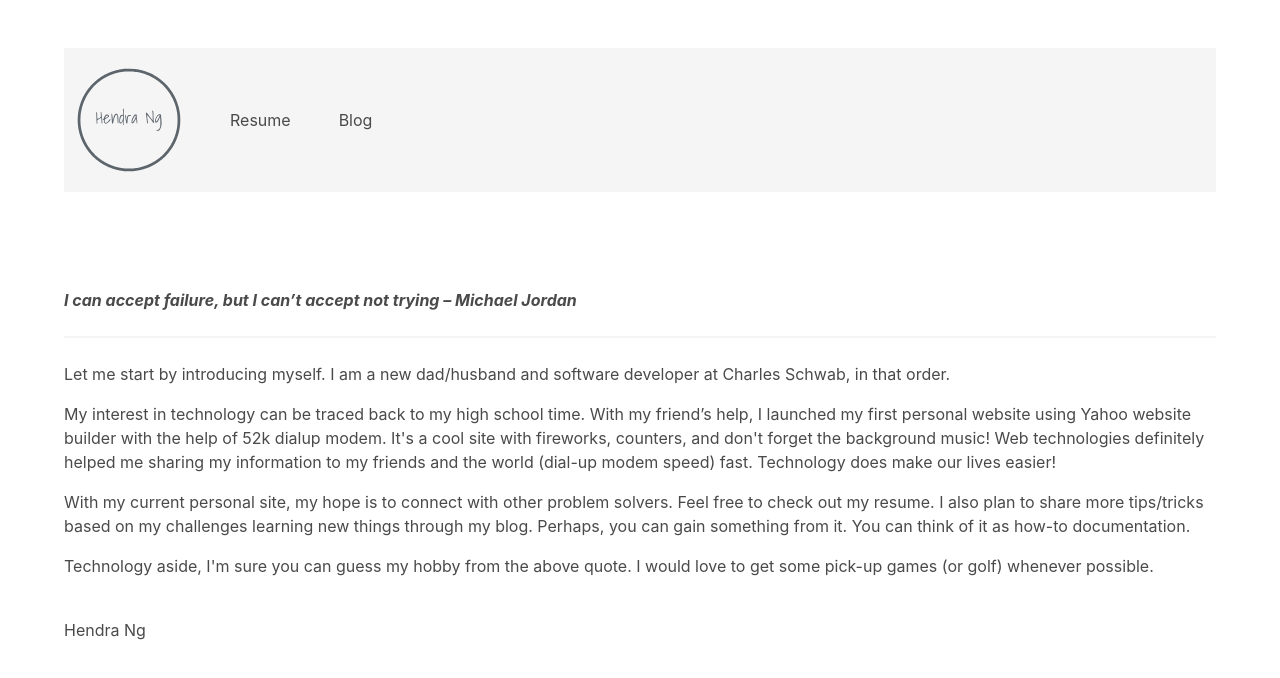
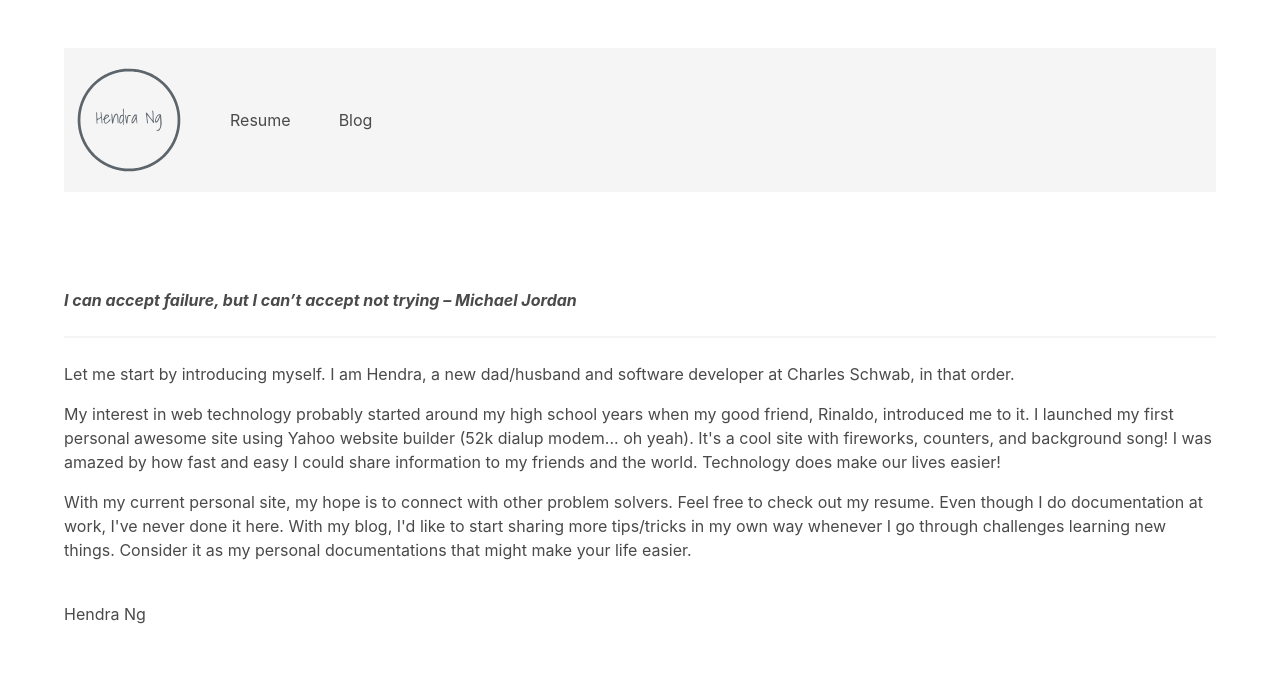
Before and after one commit to hendrang/personal_next, a Next.js app: page / in a window 1280 px wide. Shown: the top 678 px of the page. Built offline with nearby package versions, Linux system fonts and the light colour scheme.

Commit message:
SSL Vercel NameCheap post

```diff
--- a/src/pages/index.js
+++ b/src/pages/index.js
@@ -11,10 +11,9 @@ const Index = (props) => {
       </div>
       <div className="container">
         <div className="content is-family-primary">
-          <p>Let me start by introducing myself. I am a new dad/husband and software developer at Charles Schwab, in that order. </p>
-          <p>My interest in technology can be traced back to my high school time. With my friend’s help, I launched my first personal website using Yahoo website builder with the help of 52k dialup modem. It's a cool site with fireworks, counters, and don't forget the background music! Web technologies definitely helped me sharing my information to my friends and the world (dial-up modem speed) fast. Technology does make our lives easier!</p>
-          <p>With my current personal site, my hope is to connect with other problem solvers. Feel free to check out my <Link href="/resume">resume</Link>. I also plan to share more tips/tricks based on my challenges learning new things through my <Link href="/blog">blog</Link>. Perhaps, you can gain something from it. You can think of it as how-to documentation.</p>
-          <p>Technology aside, I'm sure you can guess my hobby from the above quote. I would love to get some pick-up games (or golf) whenever possible.</p>
+          <p>Let me start by introducing myself. I am Hendra, a new dad/husband and software developer at Charles Schwab, in that order.</p>
+          <p>My interest in web technology probably started around my high school years when my good friend, Rinaldo, introduced me to it. I launched my first personal awesome site using Yahoo website builder (52k dialup modem... oh yeah). It's a cool site with fireworks, counters, and background song! I was amazed by how fast and easy I could share information to my friends and the world. Technology does make our lives easier!</p>
+          <p>With my current personal site, my hope is to connect with other problem solvers. Feel free to check out my <Link href="/resume">resume</Link>. Even though I do documentation at work, I've never done it here. With my <Link href="/blog">blog</Link>, I'd like to start sharing more tips/tricks in my own way whenever I go through challenges learning new things. Consider it as my personal documentations that might make your life easier.</p>
           <p><br />Hendra Ng</p>
         </div>
       </div>
```
Also changed, not shown: posts/namecheap-vercel-ssl-setup.md (+24 -2 lines).
